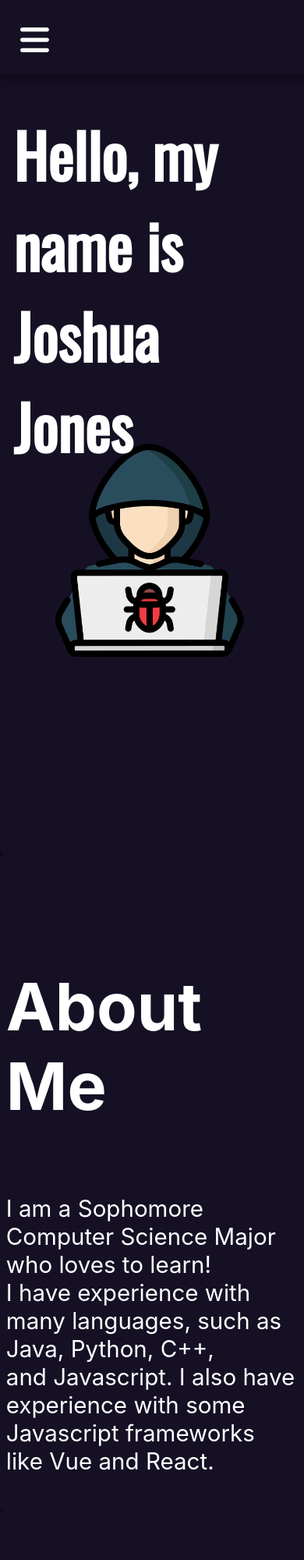
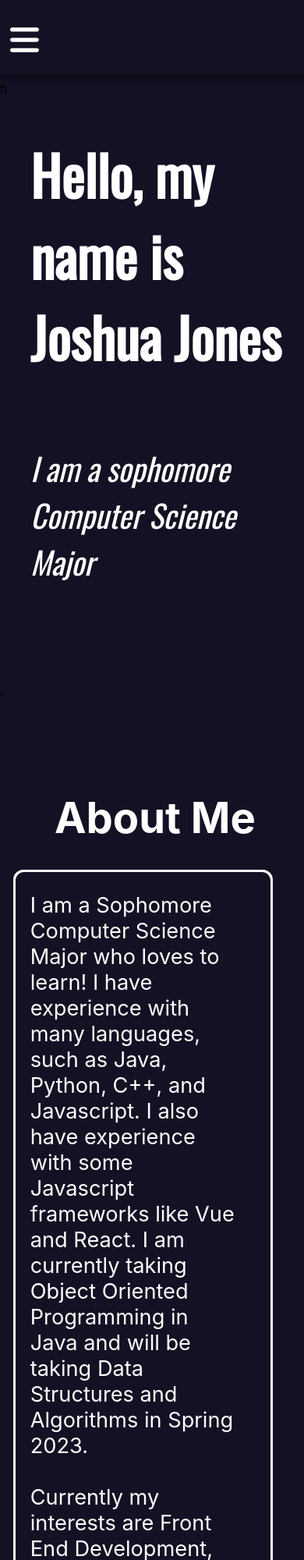
Before and after one commit to JoshuaJ18/Personal-Portfolio, a React app in the folder website/: page / in a window 390 px wide. Shown: the top 2000 px of the page at 78% size. Before the commit the page ends 1940 px from the top, so only its background shows below. Built offline with nearby package versions, Linux system fonts and the light colour scheme.

Commit message:
New Home and Completed About Me
Simplified the Home page again and made it more responsive.

Also completed the About Me section and finished its responsiveness as well. Nothing else is needed but some decoration to make the section look a little bit better.

```diff
--- a/website/src/components/about/AboutMe.js
+++ b/website/src/components/about/AboutMe.js
@@ -9,10 +9,15 @@ class AboutMe extends Component {
           <h1 id="AboutMe">About Me</h1>
         </div>
         <div className="paragraph">
-          <p>I am a Sophomore Computer Science Major who loves to learn! <br></br>
-          I have experience with many languages, such as Java, Python, C++, <br></br>
-          and Javascript. I also have experience with some Javascript frameworks <br></br>
-          like Vue and React.</p>
+          <p>I am a Sophomore Computer Science Major who loves to learn!
+          I have experience with many languages, such as Java, Python, C++,
+          and Javascript. I also have experience with some Javascript frameworks
+          like Vue and React. I am currently taking Object Oriented Programming in
+          Java and will be taking Data Structures and Algorithms in Spring 2023.
+          <br></br><br></br>Currently my interests are Front End Development, Full Stack Development,
+          and Embedded Programming. I am learning a lot of new things within these specialties
+          and hoping to gain experience through internships to narrow it down to one specialty
+          before graduation.</p>
        </div>
       </div>
     );
--- a/website/src/components/about/AboutMeStyles.css
+++ b/website/src/components/about/AboutMeStyles.css
@@ -2,20 +2,49 @@
     display: block;
     position: relative;
     margin-top: 10vh;
+    margin-bottom: 20vh;
     padding-left: 2vw;
 }
 
 .header {
     display: flex;
     position: relative;
+    align-items: center;
+    justify-content: center;
     color: white;
-    font-size: 5vh;
+    font-size: 2.5em;
+    max-width: 100%;
 }
 
 .paragraph{
     display: flex;
     position: relative;
-    margin-top: .2vh;
+    align-items: center;
+    justify-content: center;
+    outline: auto;
     color: white;
-    font-size: 3.5vh;
+    font-size: 2em;
+    border-radius: 12px;
+    padding-top: 3vh;
+    padding-bottom: 3vh;
+    padding-left: 3vw;
+    padding-right: 3vw;
+    margin-left: 3%;
+
+    max-width: 85%;
 }
+
+@media screen and (max-width: 600px) {
+    .header {
+        font-size: 1.7em;
+    }
+
+    .paragraph {
+        font-size: 1.7em;
+        padding-top: 0vh;
+        padding-bottom: 0vh;
+        padding-left: 5vw;
+        padding-right: 5vh;
+        max-width: 70%;
+    }
+}
--- a/website/src/components/homepage/Home.js
+++ b/website/src/components/homepage/Home.js
@@ -1,6 +1,5 @@
 import { Component } from "react";
 import "./HomeStyles.css";
-import programmer from './programmer.png';
 
 
 class Home extends Component {
@@ -8,11 +7,13 @@ class Home extends Component {
     return(
       <div className="home-container" >
         <p className="hidden" id="Home">h</p>
-        <h1 className="text">
-          Hello, my name is <br/> Joshua Jones
-        </h1>
-        <div className="image-div">
-          <img className="image" src={ programmer } alt="programmer"/>
+        <div className="intro-div">
+          <h1 className="intro-text">
+            Hello, my name is Joshua Jones
+          </h1>
+        </div>
+        <div className="text-div">
+          <p className="text"> I am a sophomore Computer Science Major</p>
         </div>
       </div>
     );
--- a/website/src/components/homepage/HomeStyles.css
+++ b/website/src/components/homepage/HomeStyles.css
@@ -4,8 +4,11 @@
 }
 
 .home-container {
-    display: flex;
-    margin-bottom: 50vh;
+    display: block;
+    align-items: center;
+    justify-content: center;
+    padding-top: 30vh;
+    margin-bottom: 60vh;
     width: 95%;
     height: auto;
 }
@@ -14,50 +17,42 @@
     z-index: -10;
 }
 
-.text {
-    display: flex;
+
+.intro-text {
+    display: block;
     position: relative;
     color: white;
     font-family: Oswald;
-    font-size: 8vw;
-    padding-left: 2vw;
-    padding-top: 25vh;
+    font-size: 5em;
+    margin-left: 10vw;
+    min-width: 80%;
 }
 
-.image-div {
+.text-div {
     display: flex;
-    position: absolute;
-    padding-top: 25vh;
-    padding-left: 60vw;
-    z-index: -1;
+    position: relative;
+    min-width: 40%;
+    margin-left: 10vw;
 }
 
-.image {
-    max-width: 30vw;
-    max-height: auto;
+.text {
+    color: white;
+    font-family: Oswald;
+    font-size: 2.5em;
+    font-style: italic;
 }
 
 
 @media screen and (max-width: 600px) {
-    .container {
+    .home-container {
+        padding-top: 8vh;
+        margin-bottom: 10vh;
         width: 100%;
         height: auto;
     }
 
-    .text {
-        padding-top: 8vh;
-        font-size: 20vw;
+    .intro-text {
+        font-size: 18vw;
     }
 
-    .image-div {
-        margin-top: 40vh;
-        padding-left: 14vw;
-    }
-
-    .image {
-        max-width: 70vw;
-        max-height: auto;
-    }
-
-
 }
--- a/website/src/components/navigation/NavbarStyles.css
+++ b/website/src/components/navigation/NavbarStyles.css
@@ -1,6 +1,7 @@
 .navbar-items{
     display: flex;
-    justify-content: right;
+    justify-content: center;
+    align-items: center;
     background-color: rgb(22, 16, 36);
     box-shadow: 0 5px 10px rgba(0, 0, 0, 0.45);
     width: 101%;
@@ -13,7 +14,7 @@
 
 .nav-menu {
     display: grid;
-    grid-template-columns: repeat(6, auto);
+    grid-template-columns: repeat(4, auto);
     grid-gap: 12vw;
     list-style: none;
 
```
Also changed, not shown: website/src/components/homepage/joshuaTree.jpg (deleted), website/src/components/homepage/programmer.png (deleted).
